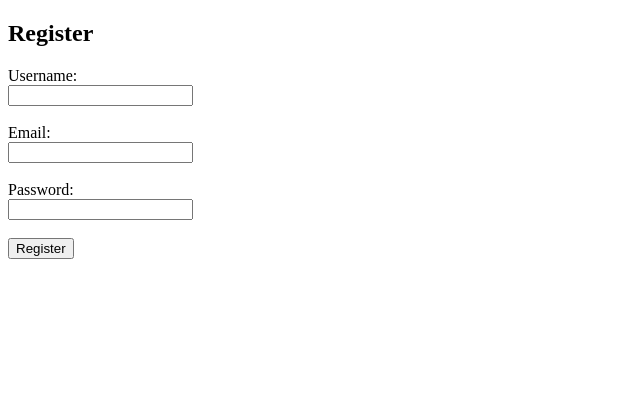
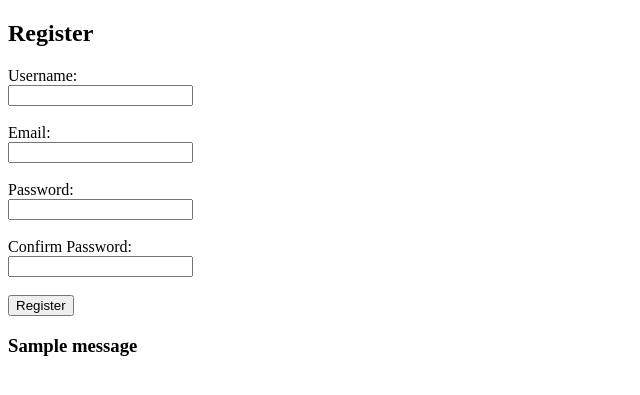
Before and after one commit to adhish1478/User_auth, a Django app: page /register/ in a window 1280 px wide. Shown: the top 395 px of the page, without its empty margins (0-640 px from the left). Run offline with Django 5.2, Linux system fonts and the light colour scheme; tables that the repository leaves empty hold one stand-in row (values such as "Sample post"); one stand-in notice (Sample message) is shown.

Commit message:
register edge case

```diff
--- a/login/views.py
+++ b/login/views.py
@@ -1,5 +1,6 @@
 from django.shortcuts import render
 from django.contrib.auth.models import User, auth
+from django.contrib import messages
 
 
 # Create your views here.
@@ -12,13 +13,30 @@ def login(request):
 def register(request):
     if request.method == 'POST':
         username = request.POST['username']
-        password = request.POST['password']
+        password1 = request.POST['password1']
+        password2 = request.POST['password2']
         email = request.POST['email']
 
-        user= User.objects.create_user(username=username, password=password, email=email)
-        user.save()
-        print('User created')
-        return render(request, 'login.html')
+        if password1 == password2:
+            if User.objects.filter(username=username).exists():
+                message='Username already exists'
+                messages.info(request, 'Username already exists')
+                return render(request, 'register.html')
+
+            elif User.objects.filter(email=email).exists():
+                messages.info(request, 'Email already exists')
+                message='Email already exists'
+                return render(request, 'register.html')
+
+            else:
+                user= User.objects.create_user(username=username, password=password1, email=email)
+                user.save()
+                print('User created')
+                return render(request, 'login.html')
+        else:
+            print('password not matching')
+            messages.info(request, 'Password not matching')
+            return render(request, 'register.html')
 
     else:
         return render(request, 'register.html')
--- a/templates/register.html
+++ b/templates/register.html
@@ -3,7 +3,7 @@
 
 {% block content %}
 <h2>Register</h2>
-<form method="POST">
+<form method="POST" action="register">
     {% csrf_token %}
     <label>Username:</label><br>
     <input type="text" name="username" required><br><br>
@@ -12,8 +12,17 @@
     <input type="email" name="email" required><br><br>
 
     <label>Password:</label><br>
-    <input type="password" name="password" required><br><br>
+    <input type="password" name="password1" required><br><br>
+
+    <label> Confirm Password:</label><br>
+    <input type="password" name="password2" required><br><br>
 
     <button type="submit">Register</button>
 </form>
+
+<div>
+    {% for message in messages %}
+    <h3> {{message}} </h3>
+    {% endfor %}
+</div>
 {% endblock %}
```
